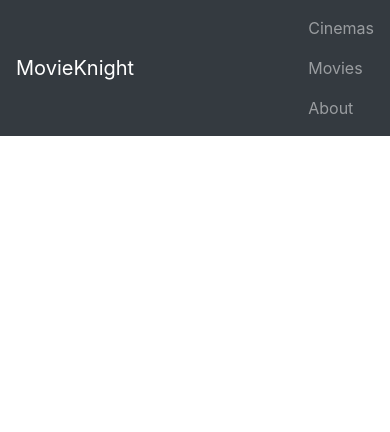
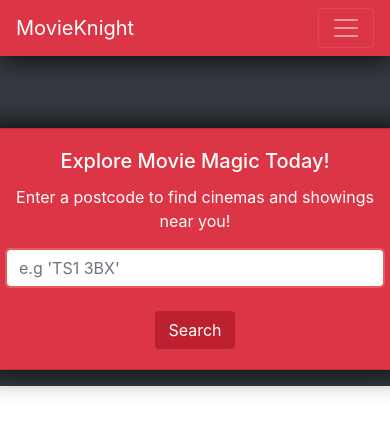
Before and after one commit to olivermchale/cinemabuddyweb-public, an Angular app: page /cinemas in a window 390 px wide. Shown: the top 432 px of the page. Built offline with nearby package versions, Linux system fonts and the light colour scheme; no server answers.

Commit message:
added jquery and popper. added some HTML and styling to cinemas (home) page. added responsiveness and added styling to navbar

```diff
--- a/angular.json
+++ b/angular.json
@@ -31,6 +31,7 @@
               "node_modules/bootstrap/dist/css/bootstrap.min.css"
             ],
             "scripts": [
+              "node_modules/jquery/dist/jquery.min.js",
               "node_modules/bootstrap/dist/js/bootstrap.min.js"
             ],
             "es5BrowserSupport": true
--- a/package.json
+++ b/package.json
@@ -21,6 +21,8 @@
     "@angular/router": "~7.2.0",
     "bootstrap": "^4.3.1",
     "core-js": "^2.5.4",
+    "jquery": "^3.3.1",
+    "popper": "^1.0.1",
     "rxjs": "~6.3.3",
     "tslib": "^1.9.0",
     "zone.js": "~0.8.26"
--- a/src/app/cinemas-services/cinemas.service.ts
+++ b/src/app/cinemas-services/cinemas.service.ts
@@ -46,7 +46,7 @@ export class CinemasService {
   }
 
   getCinemasByLocation(lat, long): Observable<any> {
-    const url = `${this.baseApiURL}/coordinates/${lat}/${long}`
+    const url = `${this.baseApiURL}/coordinates/${lat}/${long}`;
     return this.http.get(url)
     .pipe(
       retry(1),
--- a/src/app/cinemas/cinemas.component.html
+++ b/src/app/cinemas/cinemas.component.html
@@ -1 +1,20 @@
 <app-navbar></app-navbar>
+<div class="container-full bg-dark">
+    <div class="row">
+        <br />
+        <br />
+        <br />
+    </div>
+    <div class="row justify-content-center text-center">
+        <div class="card text-white bg-danger mb-3 shadowed" style="max-width: 30rem;">
+            <div class="card-body">
+                <h5 class="card-title">Explore Movie Magic Today!</h5>
+                <p class="card-text">Enter a postcode to find cinemas and showings near you!</p>
+                <div class="active-red-3 active-red-4 mb-4">
+                    <input class="form-control" type="text" placeholder="e.g 'TS1 3BX'" aria-label="Search">
+                </div>
+                <button type="button" class="btn btn-danger active">Search</button>
+            </div>
+        </div>
+    </div>
+</div>
--- a/src/app/cinemas/cinemas.component.scss
+++ b/src/app/cinemas/cinemas.component.scss
@@ -0,0 +1,22 @@
+.container-full {
+    width: 100%;
+    height: 100%;
+}
+
+.title-red {
+    color: red;
+    text-shadow: black 0.1em 0.1em 0.2em;
+}
+
+.shadowed {
+    box-shadow: 0 0 30px black;
+}
+
+.active-red-4 input[type=text]:focus:not([readonly]) {
+    border: 1px solid #e65d5d;
+    box-shadow: 0 0 0 1px #e65d5d;
+}
+.active-red-3 input[type=text] {
+    border: 1px solid #e65d5d;
+    box-shadow: 0 0 0 1px #e65d5d;
+}
--- a/src/app/cinemas/cinemas.component.ts
+++ b/src/app/cinemas/cinemas.component.ts
@@ -11,7 +11,7 @@ export class CinemasComponent implements OnInit {
   cinemasList: any;
   constructor(private cinemasService: CinemasService) { }
   ngOnInit() {
-    const locationSupported = this.getUserLocation()
+    const locationSupported = this.getUserLocation();
     if (!locationSupported) {
       this.locationNotSupported();
     }
--- a/src/app/navbar/navbar.component.html
+++ b/src/app/navbar/navbar.component.html
@@ -1,6 +1,11 @@
-<nav class="navbar navbar-expand-sm bg-dark navbar-dark">
+<nav class="navbar navbar-expand-lg bg-danger navbar-dark shadowed">
   <a class="navbar-brand" href="#">MovieKnight</a>
-  <ul class="navbar-nav">
+  <button class="navbar-toggler" type="button" data-toggle="collapse" data-target="#navbarNav"
+    aria-controls="navbarText" aria-expanded="false" aria-label="Toggle navigation">
+    <span class="navbar-toggler-icon"></span>
+  </button>
+  <div class="collapse navbar-collapse" id="navbarNav">
+    <ul class="navbar-nav mr-auto">
       <li class="nav-item">
         <a class="nav-link" href="#">Cinemas</a>
       </li>
@@ -11,4 +16,5 @@
         <a class="nav-link" href="#">About</a>
       </li>
     </ul>
+  </div>
 </nav>
--- a/src/app/navbar/navbar.component.scss
+++ b/src/app/navbar/navbar.component.scss
@@ -0,0 +1,3 @@
+.shadowed {
+    box-shadow: 0 0 30px black;
+}
```
Also changed, not shown: 2 other files (tests, documents, lock files or other folders). Lines whose indentation alone changed are shown as unchanged.
